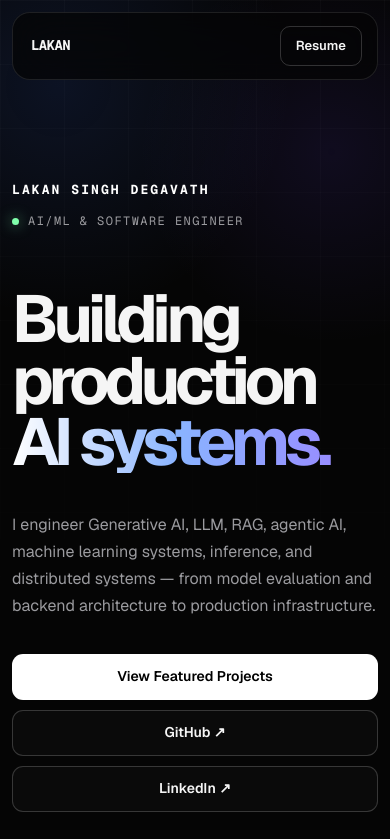
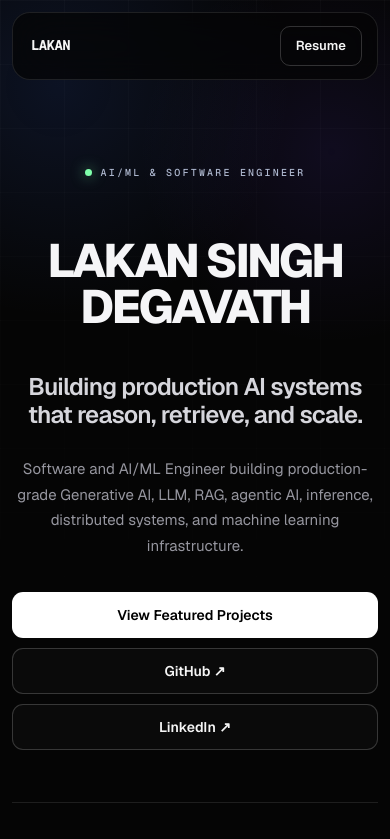
Before and after one commit to Lakan1509/lakan-portfolio, a Next.js app: page / in a window 390 px wide. Shown: the top 839 px of the page. Built offline with nearby package versions, Linux system fonts and the light colour scheme.

Commit message:
Refine portfolio hero and technical skills

```diff
--- a/app/globals.css
+++ b/app/globals.css
@@ -1169,3 +1169,415 @@ footer {
     grid-template-columns: 1fr;
   }
 }
+
+/* =========================
+   Technical Skills Groups
+========================= */
+
+.skills-grid {
+  display: grid;
+  grid-template-columns: repeat(2, minmax(0, 1fr));
+  gap: 18px;
+  margin-top: 42px;
+}
+
+.skill-group {
+  padding: 24px;
+
+  border: 1px solid var(--border);
+  border-radius: 16px;
+
+  background: rgba(255, 255, 255, 0.018);
+}
+
+.skill-group > p {
+  margin-bottom: 18px;
+
+  color: #a9c5ff;
+
+  font-family: var(--font-geist-mono), monospace;
+  font-size: 10px;
+  letter-spacing: 0.1em;
+}
+
+.skill-group > div {
+  display: flex;
+  flex-wrap: wrap;
+  gap: 8px;
+}
+
+.skill-group span {
+  padding: 8px 10px;
+
+  border: 1px solid var(--border);
+  border-radius: 999px;
+
+  background: rgba(255, 255, 255, 0.025);
+
+  color: #b9b9bd;
+
+  font-family: var(--font-geist-mono), monospace;
+  font-size: 10px;
+}
+
+.skill-group:last-child {
+  grid-column: 1 / -1;
+}
+
+@media (max-width: 760px) {
+  .skills-grid {
+    grid-template-columns: 1fr;
+  }
+
+  .skill-group:last-child {
+    grid-column: auto;
+  }
+}
+
+/* =========================
+   Identity-First Hero
+========================= */
+
+.hero-kicker {
+  text-align: center;
+  margin-bottom: 30px;
+}
+
+.hero-full-name {
+  margin: 0 auto;
+
+  max-width: 1180px;
+
+  text-align: center;
+
+  font-size: clamp(46px, 6vw, 92px);
+  font-weight: 700;
+  line-height: 0.98;
+  letter-spacing: -0.055em;
+
+  color: #f5f5f5;
+}
+
+.hero-statement {
+  margin: 42px auto 0;
+  max-width: 1000px;
+
+  text-align: center;
+
+  font-size: clamp(26px, 3vw, 44px);
+  font-weight: 600;
+  line-height: 1.15;
+  letter-spacing: -0.03em;
+
+  color: #d6d6da;
+}
+
+.hero-description {
+  margin-left: auto;
+  margin-right: auto;
+  max-width: 850px;
+
+  text-align: center;
+}
+
+.hero-actions {
+  justify-content: center;
+}
+
+.hero-proof {
+  text-align: center;
+}
+
+@media (max-width: 700px) {
+  .hero-full-name {
+    font-size: clamp(40px, 12vw, 64px);
+  }
+
+  .hero-statement {
+    font-size: clamp(24px, 7vw, 34px);
+  }
+}
+
+/* =========================
+   Final Identity-First Hero Override
+========================= */
+
+.hero {
+  min-height: calc(100vh - 110px);
+  display: flex;
+  flex-direction: column;
+  justify-content: center;
+  align-items: center;
+
+  padding-top: 120px;
+  padding-bottom: 90px;
+
+  text-align: center;
+}
+
+.hero .hero-name {
+  display: none !important;
+}
+
+.hero .hero-kicker {
+  order: 1;
+
+  margin: 0 0 28px !important;
+
+  text-align: center !important;
+
+  color: #aeb8cf;
+
+  font-family: var(--font-geist-mono), monospace;
+  font-size: 14px;
+  font-weight: 500;
+  letter-spacing: 0.32em;
+}
+
+.hero .hero-full-name {
+  order: 2;
+
+  display: block;
+
+  width: 100%;
+  max-width: 1240px;
+
+  margin: 0 auto !important;
+
+  text-align: center !important;
+
+  font-size: clamp(56px, 7vw, 108px) !important;
+  font-weight: 750 !important;
+  line-height: 0.96 !important;
+  letter-spacing: -0.055em !important;
+
+  color: #f4f4f5 !important;
+}
+
+.hero .hero-statement {
+  order: 3;
+
+  max-width: 1050px;
+
+  margin: 42px auto 0 !important;
+
+  text-align: center !important;
+
+  font-size: clamp(28px, 3.2vw, 46px) !important;
+  font-weight: 600;
+  line-height: 1.15;
+  letter-spacing: -0.035em;
+
+  color: #d8d8dc;
+}
+
+.hero .hero-description {
+  order: 4;
+
+  max-width: 850px;
+
+  margin: 30px auto 0 !important;
+
+  text-align: center !important;
+
+  font-size: 18px;
+  line-height: 1.7;
+
+  color: #96969f;
+}
+
+.hero .hero-actions {
+  order: 5;
+
+  width: 100%;
+
+  display: flex !important;
+  justify-content: center !important;
+  align-items: center;
+
+  margin-top: 34px;
+}
+
+.hero .hero-proof {
+  order: 6;
+
+  width: min(920px, 100%);
+
+  margin: 52px auto 0 !important;
+
+  text-align: center !important;
+}
+
+@media (max-width: 900px) {
+  .hero {
+    padding-top: 100px;
+  }
+
+  .hero .hero-full-name {
+    font-size: clamp(48px, 10vw, 76px) !important;
+  }
+
+  .hero .hero-statement {
+    font-size: clamp(26px, 5vw, 38px) !important;
+  }
+}
+
+@media (max-width: 600px) {
+  .hero {
+    padding-top: 85px;
+    padding-bottom: 70px;
+  }
+
+  .hero .hero-kicker {
+    font-size: 10px;
+    letter-spacing: 0.22em;
+  }
+
+  .hero .hero-full-name {
+    font-size: clamp(40px, 13vw, 58px) !important;
+    line-height: 1 !important;
+  }
+
+  .hero .hero-statement {
+    margin-top: 30px !important;
+  }
+
+  .hero .hero-description {
+    font-size: 15px;
+  }
+}
+
+/* FINAL NAME-FIRST HERO */
+
+.hero .hero-full-name {
+  display: block !important;
+  width: 100% !important;
+  max-width: 1250px !important;
+
+  margin: 0 auto !important;
+
+  color: #f5f5f7 !important;
+
+  text-align: center !important;
+
+  font-size: clamp(58px, 7vw, 106px) !important;
+  font-weight: 750 !important;
+  line-height: 0.95 !important;
+  letter-spacing: -0.055em !important;
+}
+
+.hero .hero-statement {
+  display: block !important;
+
+  max-width: 1000px !important;
+
+  margin: 42px auto 0 !important;
+
+  color: #d6d6dc !important;
+
+  text-align: center !important;
+
+  font-size: clamp(28px, 3vw, 44px) !important;
+  font-weight: 600 !important;
+  line-height: 1.15 !important;
+  letter-spacing: -0.03em !important;
+}
+
+.hero .hero-description {
+  max-width: 850px !important;
+
+  margin: 28px auto 0 !important;
+
+  text-align: center !important;
+}
+
+@media (max-width: 700px) {
+  .hero .hero-full-name {
+    font-size: clamp(42px, 12vw, 66px) !important;
+    line-height: 1 !important;
+  }
+
+  .hero .hero-statement {
+    font-size: clamp(24px, 6vw, 34px) !important;
+  }
+}
+
+/* =========================
+   Name-First Hero — Active Markup
+========================= */
+
+.hero {
+  text-align: center;
+}
+
+.hero .hero-identity {
+  display: flex;
+  justify-content: center;
+  width: 100%;
+  margin-bottom: 30px;
+}
+
+.hero .hero-kicker {
+  justify-content: center;
+  text-align: center;
+}
+
+.hero .hero-full-name {
+  width: 100%;
+  max-width: 1250px;
+  margin: 0 auto;
+
+  color: #f5f5f7;
+  text-align: center;
+
+  font-size: clamp(58px, 7vw, 106px);
+  font-weight: 750;
+  line-height: 0.95;
+  letter-spacing: -0.055em;
+}
+
+.hero .hero-statement {
+  max-width: 1050px;
+  margin: 42px auto 0;
+
+  color: #d7d7dc;
+  text-align: center;
+
+  font-size: clamp(28px, 3.1vw, 44px);
+  font-weight: 600;
+  line-height: 1.15;
+  letter-spacing: -0.03em;
+}
+
+.hero .hero-copy.hero-description {
+  max-width: 850px;
+  margin: 30px auto 0;
+
+  text-align: center;
+  font-size: 18px;
+  line-height: 1.7;
+}
+
+.hero .hero-actions {
+  justify-content: center;
+}
+
+.hero .hero-proof {
+  margin-left: auto;
+  margin-right: auto;
+}
+
+@media (max-width: 700px) {
+  .hero .hero-full-name {
+    font-size: clamp(42px, 12vw, 66px);
+    line-height: 1;
+  }
+
+  .hero .hero-statement {
+    font-size: clamp(24px, 6vw, 34px);
+  }
+
+  .hero .hero-copy.hero-description {
+    font-size: 15px;
+  }
+}
--- a/app/page.tsx
+++ b/app/page.tsx
@@ -123,23 +123,24 @@ export default function Home() {
 
       <section className="hero" id="top">
         <div className="hero-identity">
-          <p className="hero-name">LAKAN SINGH DEGAVATH</p>
-
           <div className="hero-kicker">
             <span className="status-dot" />
-            AI/ML & Software Engineer
+            AI/ML & SOFTWARE ENGINEER
           </div>
         </div>
 
-        <h1>
-          Building production
-          <span>AI systems.</span>
+        <h1 className="hero-full-name">
+          LAKAN SINGH DEGAVATH
         </h1>
 
-        <p className="hero-copy">
-          I engineer Generative AI, LLM, RAG, agentic AI, machine learning systems,
-          inference, and distributed systems — from model evaluation and
-          backend architecture to production infrastructure.
+        <h2 className="hero-statement">
+          Building production AI systems that reason, retrieve, and scale.
+        </h2>
+
+        <p className="hero-copy hero-description">
+          Software and AI/ML Engineer building production-grade Generative AI,
+          LLM, RAG, agentic AI, inference, distributed systems, and machine
+          learning infrastructure.
         </p>
 
         <div className="hero-actions">
@@ -455,10 +456,75 @@ export default function Home() {
           <h2>Engineering across models, infrastructure, and systems.</h2>
         </div>
 
-        <div className="skills-cloud">
-          {skills.map((skill) => (
-            <span key={skill}>{skill}</span>
-          ))}
+        <div className="skills-grid">
+          <article className="skill-group">
+            <p>AI / LLM SYSTEMS</p>
+            <div>
+              <span>Generative AI</span>
+              <span>LLMs</span>
+              <span>RAG</span>
+              <span>Agentic AI</span>
+              <span>LangGraph</span>
+              <span>LangChain</span>
+              <span>Embeddings</span>
+              <span>Vector Retrieval</span>
+            </div>
+          </article>
+
+          <article className="skill-group">
+            <p>ML & INFERENCE</p>
+            <div>
+              <span>Python</span>
+              <span>PyTorch</span>
+              <span>TensorFlow</span>
+              <span>scikit-learn</span>
+              <span>Model Evaluation</span>
+              <span>Benchmarking</span>
+              <span>Batching</span>
+              <span>Quantization</span>
+            </div>
+          </article>
+
+          <article className="skill-group">
+            <p>BACKEND & DISTRIBUTED SYSTEMS</p>
+            <div>
+              <span>FastAPI</span>
+              <span>REST APIs</span>
+              <span>C++</span>
+              <span>Java</span>
+              <span>C# / .NET</span>
+              <span>Microservices</span>
+              <span>Distributed Systems</span>
+              <span>Concurrency</span>
+            </div>
+          </article>
+
+          <article className="skill-group">
+            <p>DATA & STREAMING</p>
+            <div>
+              <span>Kafka</span>
+              <span>Spark</span>
+              <span>PySpark</span>
+              <span>SQL</span>
+              <span>PostgreSQL</span>
+              <span>ETL</span>
+              <span>Streaming Pipelines</span>
+            </div>
+          </article>
+
+          <article className="skill-group">
+            <p>MLOPS & CLOUD</p>
+            <div>
+              <span>AWS</span>
+              <span>SageMaker</span>
+              <span>Docker</span>
+              <span>Kubernetes</span>
+              <span>MLflow</span>
+              <span>CI/CD</span>
+              <span>Monitoring</span>
+              <span>LLMOps</span>
+            </div>
+          </article>
         </div>
       </section>
 
```
